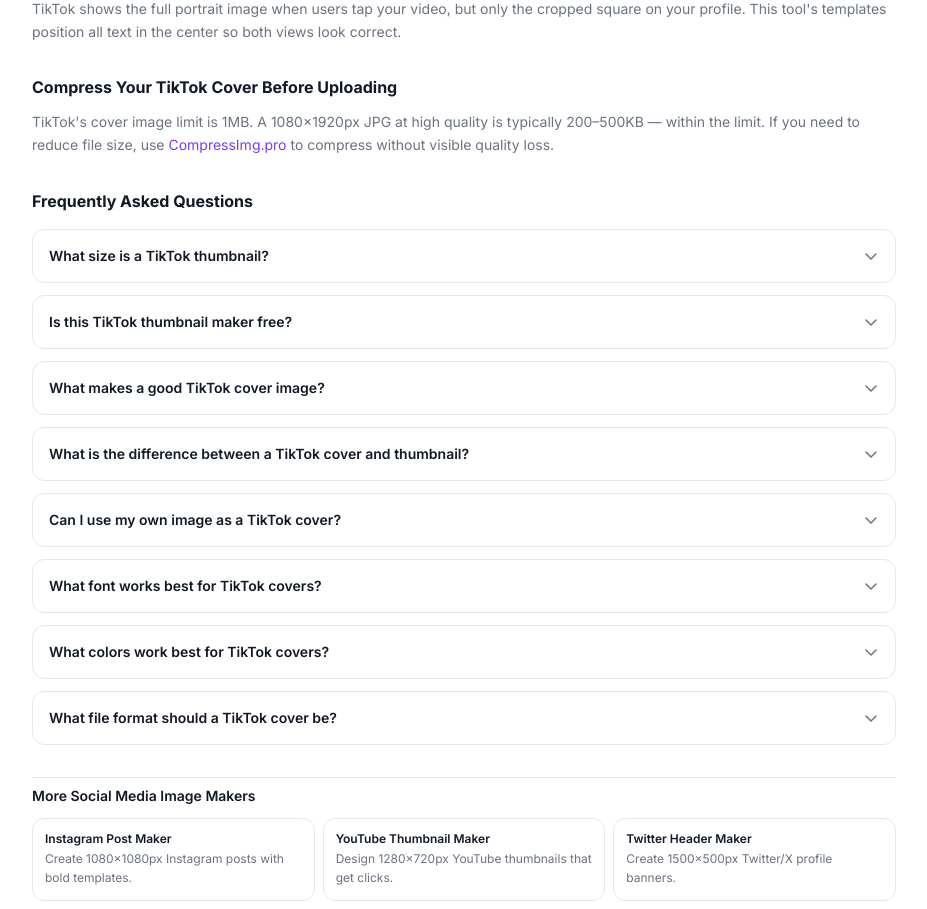
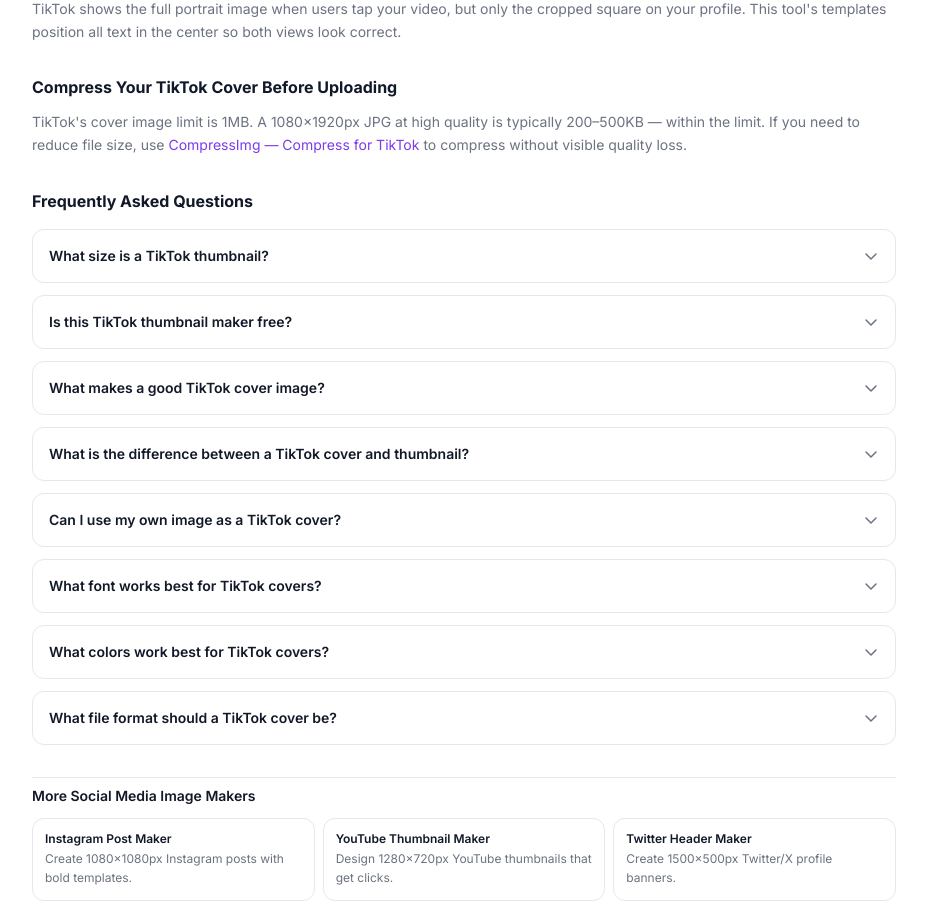
Before and after one commit to hieulv93/clickthumb, a Next.js app: page /tiktok-thumbnail-maker in a window 1280 px wide. Shown: the part 2660-3569 px from the top of the page, without its empty margins (176-1103 px from the left). Built offline with nearby package versions, Linux system fonts and the light colour scheme; no server answers.

Commit message:
seo: update compressimg cross-links to use platform-specific pages
TikTok maker → compress-image-for-tiktok (was generic /compress-image)
Twitter header → compress-image-for-twitter (was root domain)

```diff
--- a/src/app/tiktok-thumbnail-maker/page.tsx
+++ b/src/app/tiktok-thumbnail-maker/page.tsx
@@ -128,7 +128,7 @@
 
               <div className="space-y-3">
                 <h2 className="text-base font-bold text-text-main">Compress Your TikTok Cover Before Uploading</h2>
-                <p>TikTok&apos;s cover image limit is 1MB. A 1080×1920px JPG at high quality is typically 200–500KB — within the limit. If you need to reduce file size, use <Link href="https://compressimg.pro/compress-image" className="text-primary hover:underline" target="_blank" rel="noopener">CompressImg.pro</Link> to compress without visible quality loss.</p>
+                <p>TikTok&apos;s cover image limit is 1MB. A 1080×1920px JPG at high quality is typically 200–500KB — within the limit. If you need to reduce file size, use <Link href="https://compressimg.pro/compress-image-for-tiktok" className="text-primary hover:underline" target="_blank" rel="noopener">CompressImg — Compress for TikTok</Link> to compress without visible quality loss.</p>
               </div>
 
               <div className="space-y-4">
--- a/src/app/twitter-header-maker/page.tsx
+++ b/src/app/twitter-header-maker/page.tsx
@@ -59,7 +59,7 @@
               </div>
               <div className="space-y-3">
                 <h2 className="text-base font-bold text-text-main">Compress Your Twitter Header Before Uploading</h2>
-                <p>Twitter accepts headers up to 5MB. A 1500×500px JPG at 92% quality is typically 200–500KB — well within the limit. If you need to reduce the file size further, use <Link href="https://compressimg.pro" className="text-primary hover:underline" target="_blank" rel="noopener">CompressImg.pro</Link> to compress without visible quality loss.</p>
+                <p>Twitter accepts headers up to 5MB. A 1500×500px JPG at 92% quality is typically 200–500KB — well within the limit. If you need to reduce the file size further, use <Link href="https://compressimg.pro/compress-image-for-twitter" className="text-primary hover:underline" target="_blank" rel="noopener">CompressImg — Compress for Twitter</Link> to compress without visible quality loss.</p>
               </div>
               <div className="space-y-4">
                 <h2 className="text-base font-bold text-text-main">Frequently Asked Questions</h2>
```
